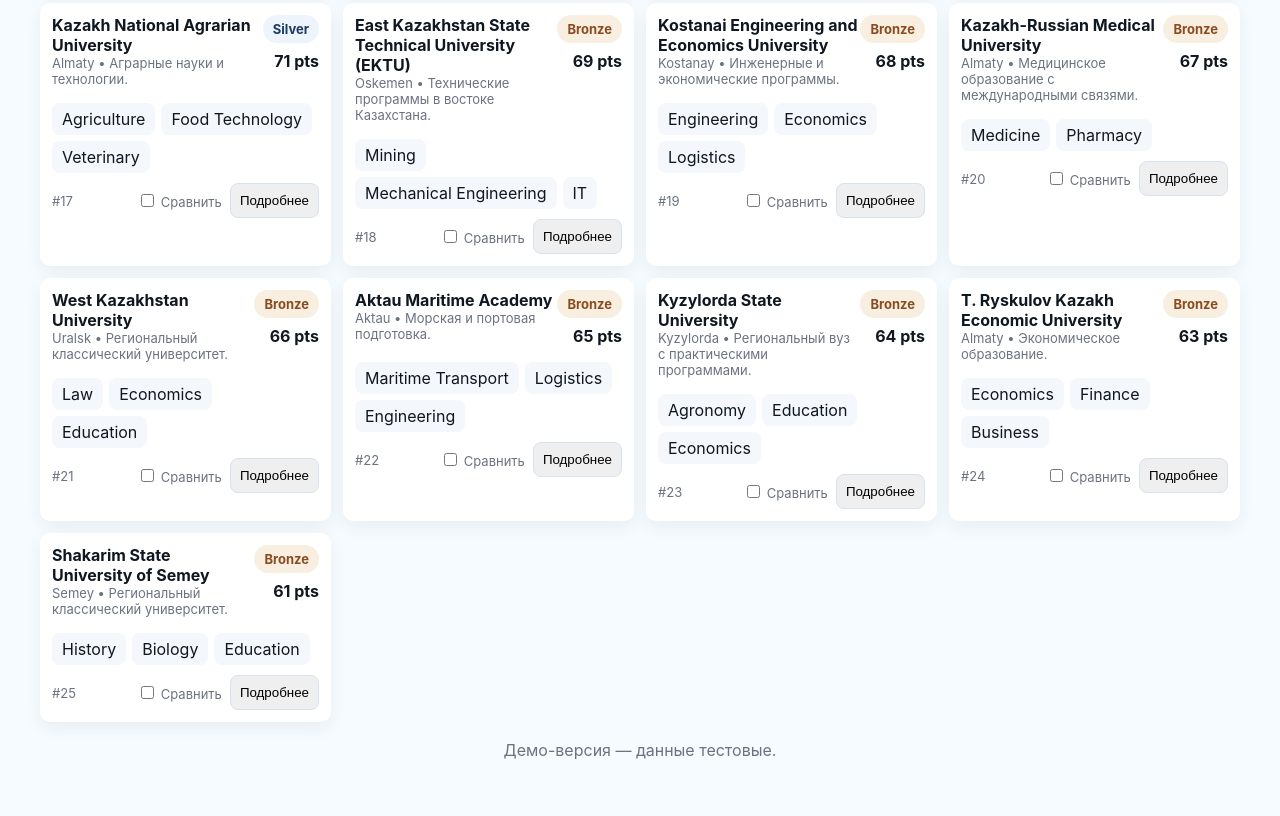
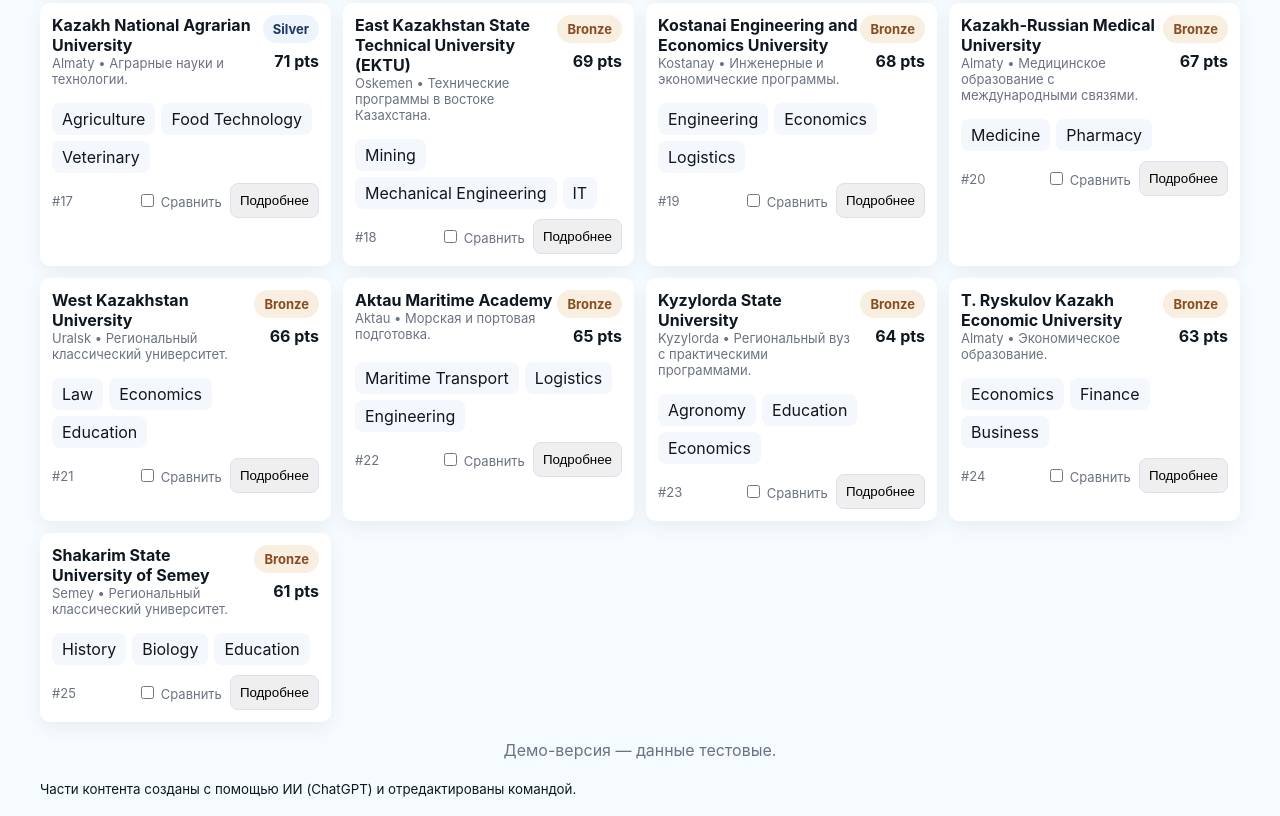
Before and after one commit to Bekarys235/datahub-vuz-rk, a plain HTML site: page index.html in a window 1280 px wide. Shown: the part 1164-1980 px from the top of the page. Before the commit the page ends 1942 px from the top, so only its background shows below. Drawn offline with Linux system fonts and the light colour scheme.

```diff
--- a/index.html
+++ b/index.html
@@ -59,6 +59,7 @@
   <div id="grid" class="grid">Загрузка...</div>
 
   <footer>Демо-версия — данные тестовые.</footer>
+  <small>Части контента созданы с помощью ИИ (ChatGPT) и отредактированы командой.</small>
 </div>
 
 <div id="modal" class="modal" aria-hidden="true">
```
Also changed, not shown: 2 other files.
